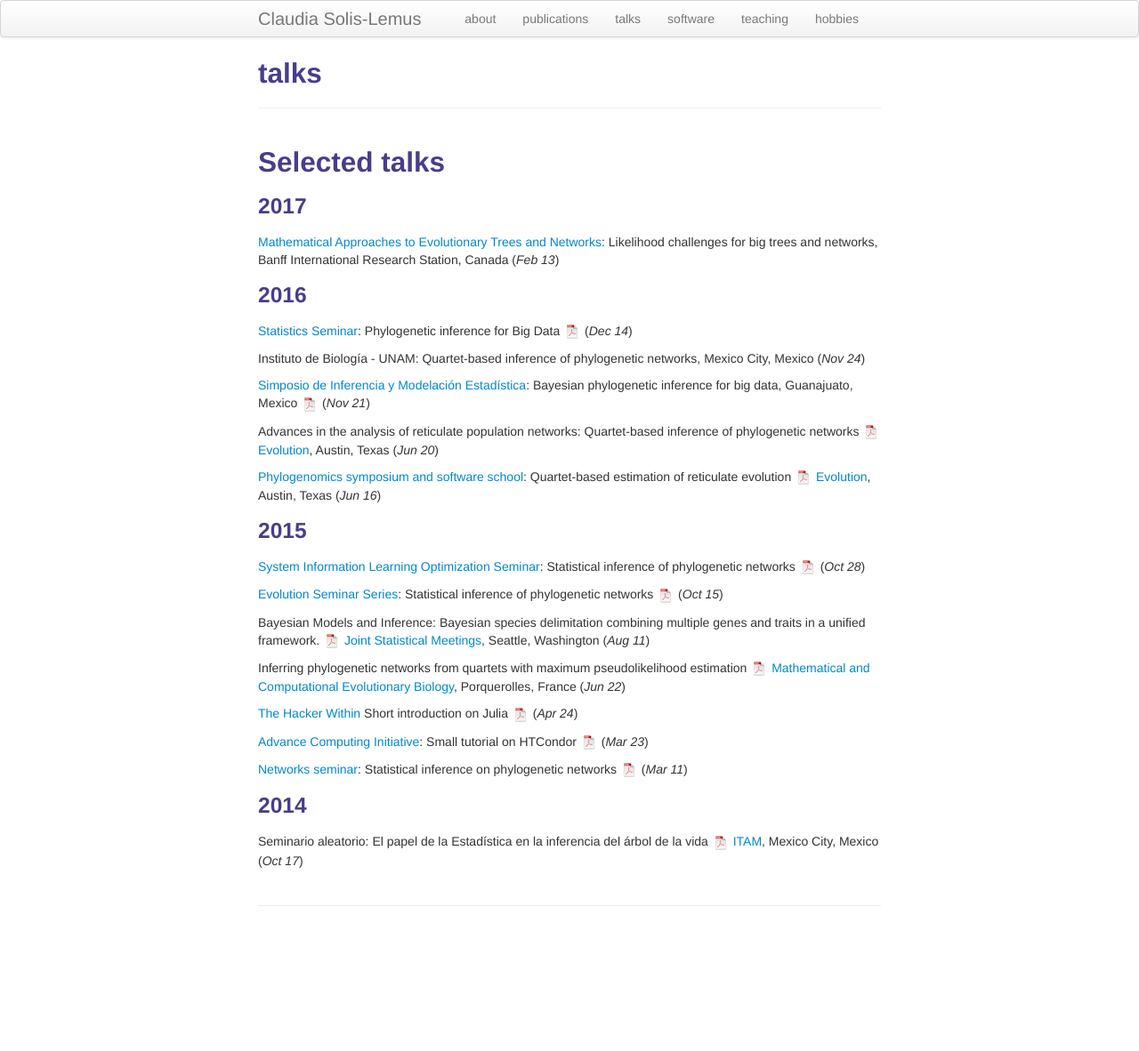
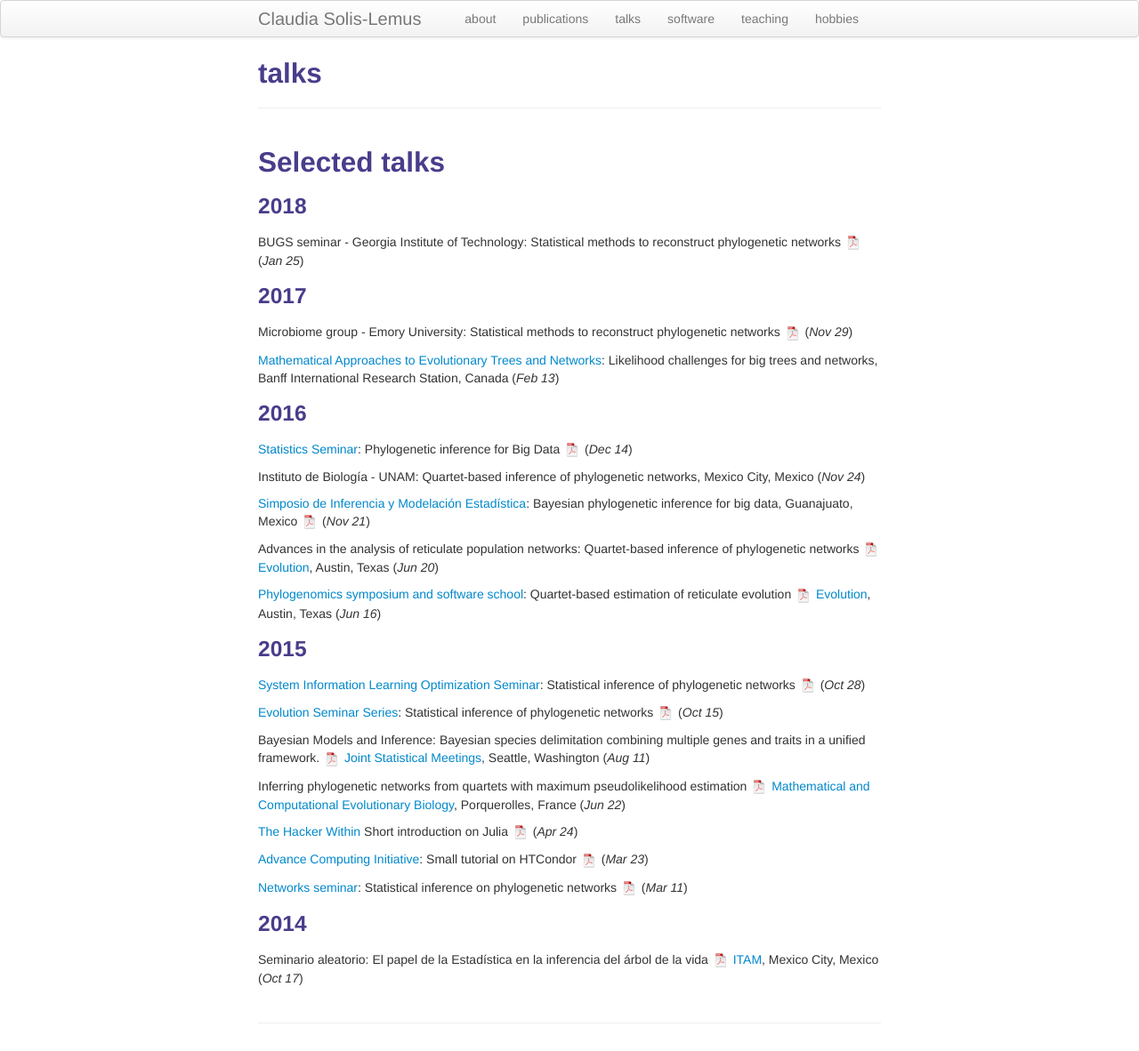
Before and after one commit to crsl4/crsl4.github.io, a Jekyll site: the page built from pages/talks.md, in a window 1280 px wide. Shown: the whole page at 89% size. Built offline with Jekyll 4.4.1, drawn with Linux system fonts in a browser that asks for light colours; before the commit the page ends 1050 px from its top, so only the background shows below that.

Commit message:
added new talks

```diff
--- a/pages/talks.md
+++ b/pages/talks.md
@@ -6,7 +6,19 @@ description: Claudia Solis-Lemus' talks
 
 ## Selected talks
 
+### 2018
+
+BUGS seminar - Georgia Institute of Technology:  Statistical methods to reconstruct phylogenetic networks
+[![pdf](icons16/pdf-icon.png)](https://www.stat.wisc.edu/~claudia/talk-gatech.pdf)
+(_Jan 25_)
+
+
 ###  2017
+
+Microbiome group - Emory University:  Statistical methods to reconstruct phylogenetic networks
+[![pdf](icons16/pdf-icon.png)](https://www.stat.wisc.edu/~claudia/talk-microbiome.pdf)
+(_Nov 29_)
+
 
 [Mathematical Approaches to Evolutionary Trees and Networks](https://www.birs.ca/events/2017/5-day-workshops/17w5104):  Likelihood challenges for big trees and networks, Banff International Research Station, Canada
 (_Feb 13_)
```
Also changed, not shown: pages/pubs.md (+1 -1 lines), 1 other file.
